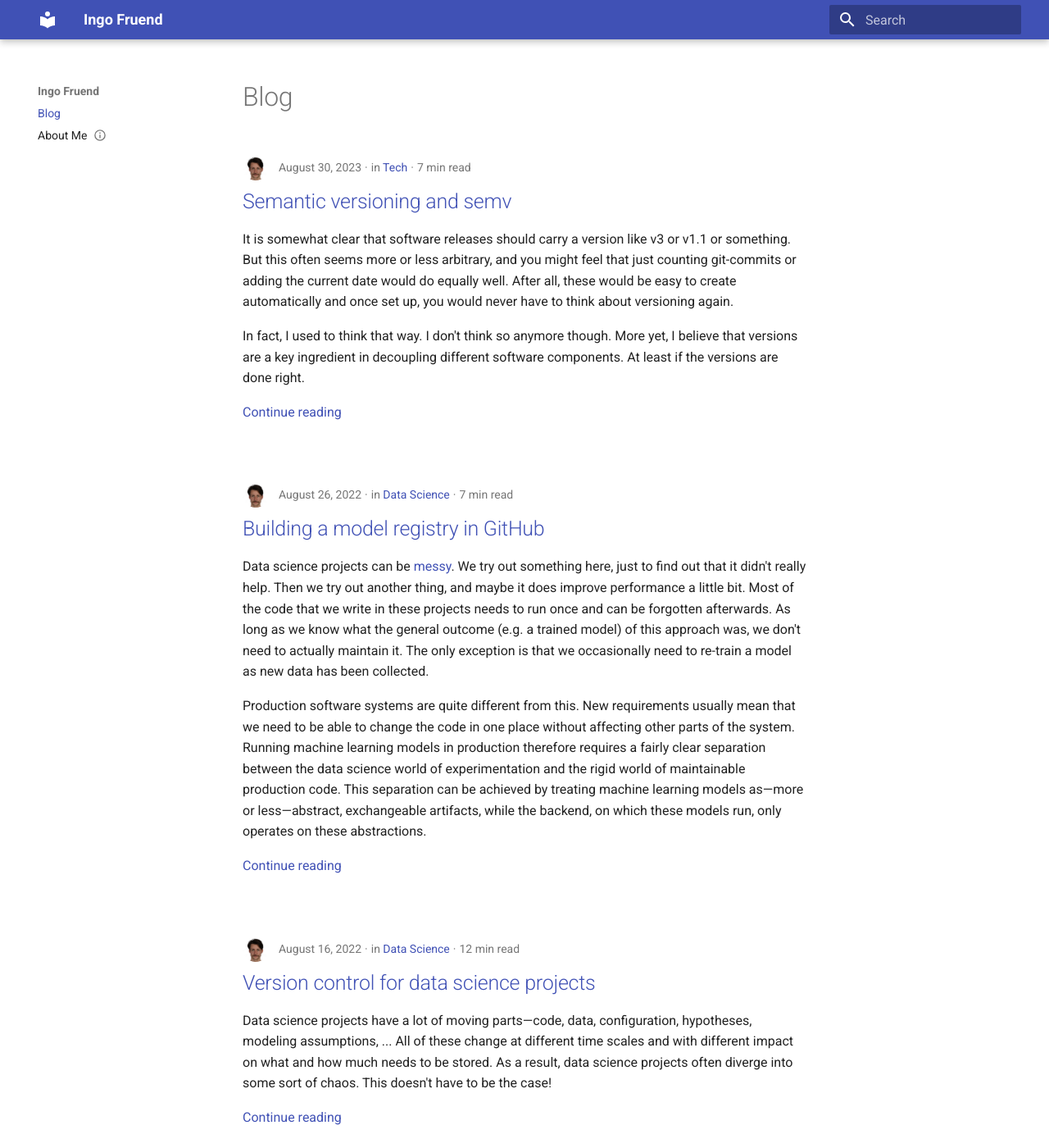
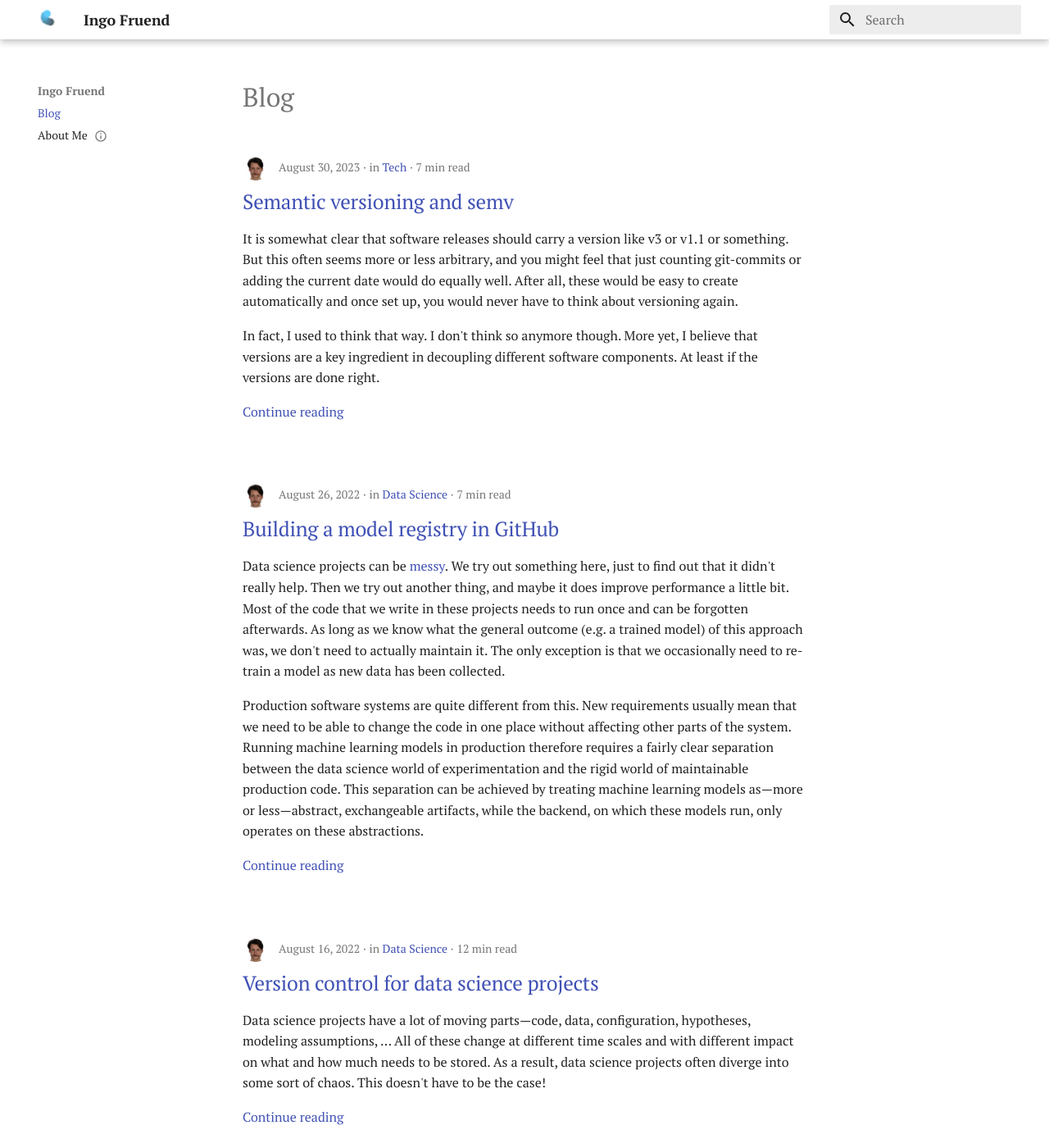
Before and after one commit to igordertigor/website-blog, an MkDocs documentation site: the page built from docs/index.md, in a window 1280 px wide and 1400 px high. Shown: the whole window at 82% size. Built offline with MkDocs 1.6.1 and Material for MkDocs 9.7.7, drawn with Linux system fonts in a browser that asks for light colours.

Commit message:
Some styling and logo

```diff
--- a/mkdocs.yml
+++ b/mkdocs.yml
@@ -4,6 +4,14 @@ theme:
   features:
     - navigation.sections
   custom_dir: overrides
+  palette:
+    primary: white
+    accent: cyan
+  font:
+    text:
+      PT Serif
+      # Libre Baskerville
+  logo: images/logo.png
 plugins:
   - offline
   - blog:
```
Also changed, not shown: docs/images/logo.png (added).
